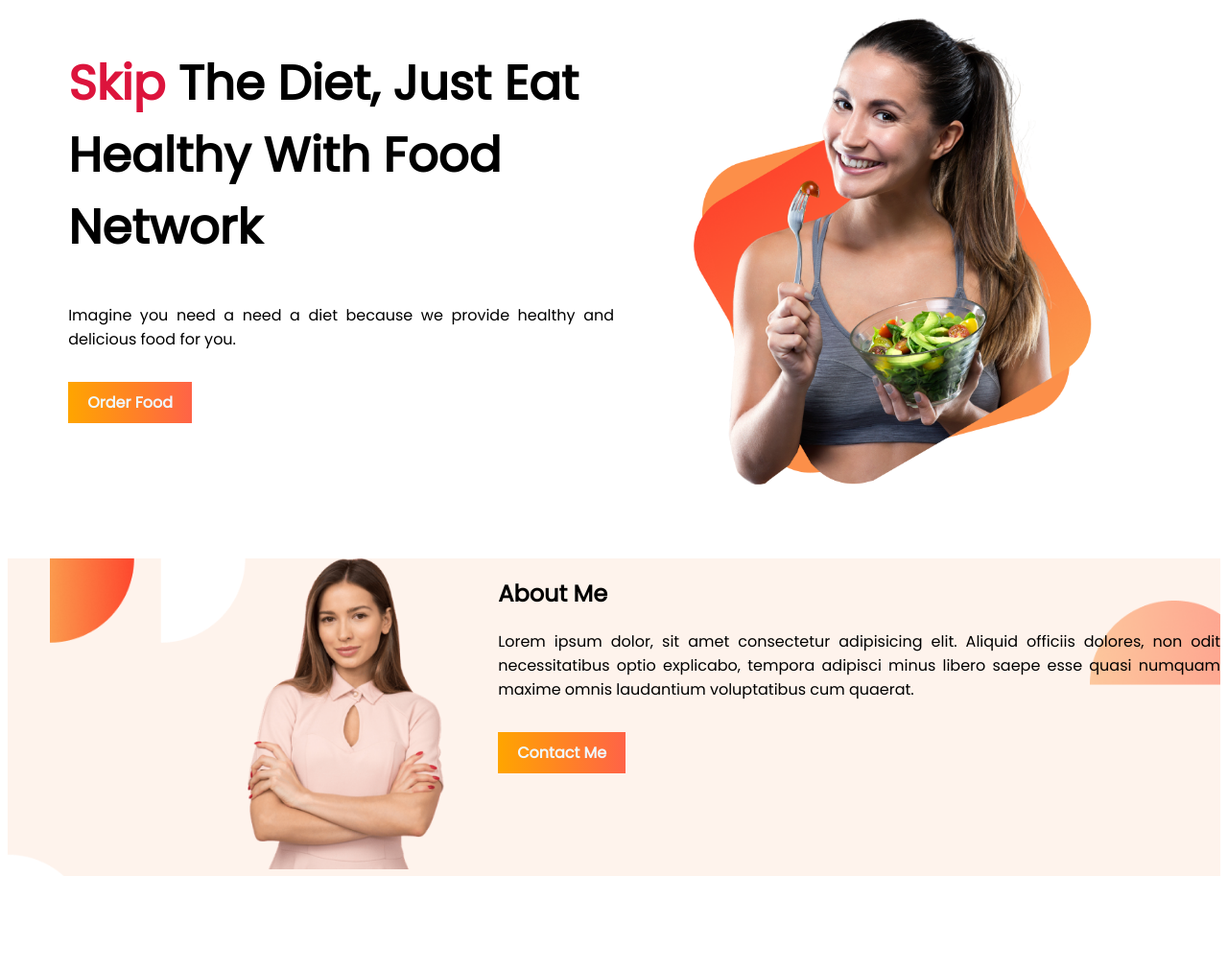
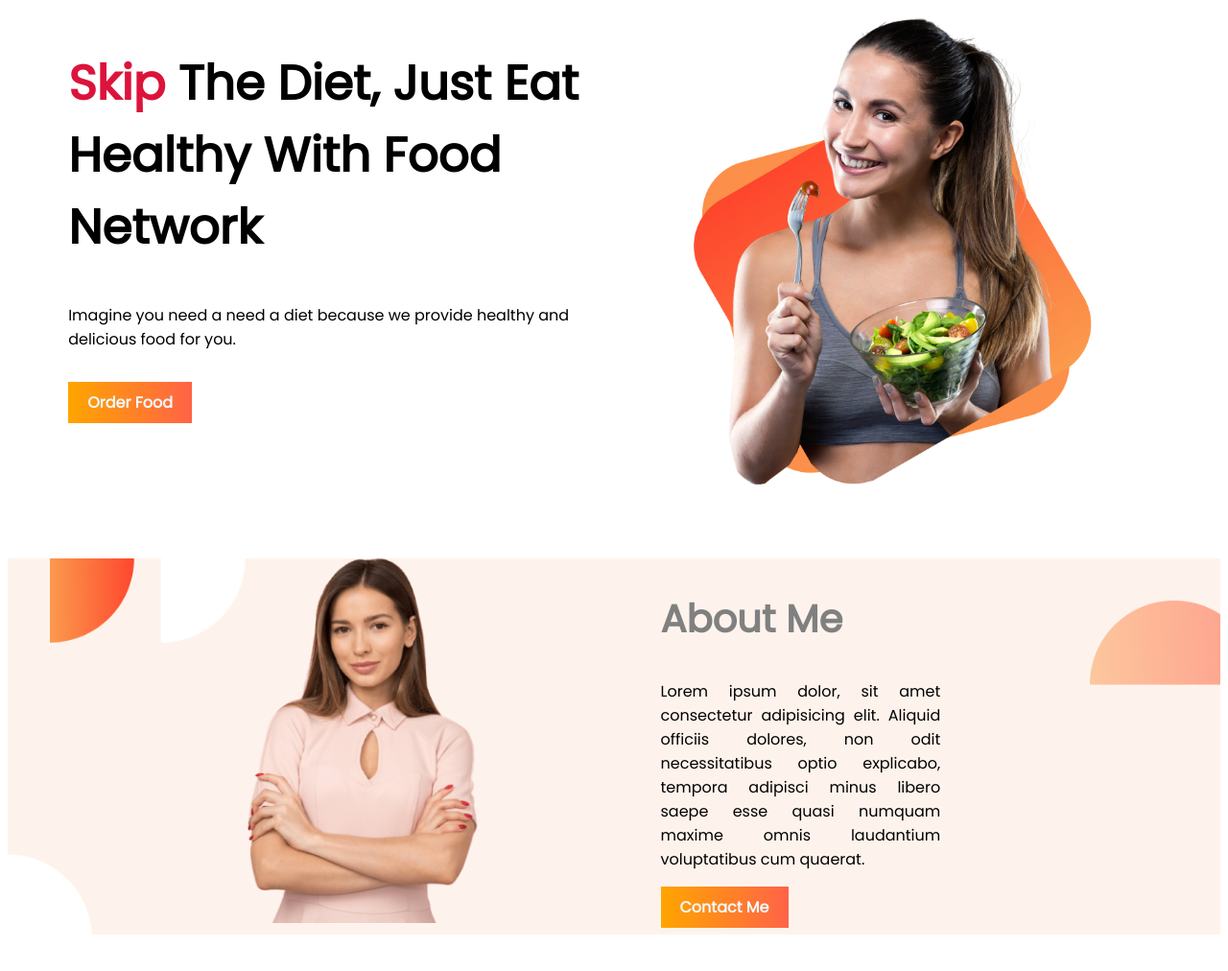
Before and after one commit to NafiaAbdullah/balance-diet, a plain HTML site: page index.html in a window 1280 px wide. Shown: the whole page at 96% size. Before the commit the page ends 963 px from the top, so only its background shows below. Drawn offline with Linux system fonts and the light colour scheme.

Commit message:
content add again again

```diff
--- a/index.html
+++ b/index.html
@@ -31,18 +31,24 @@
 
     <section class="background-banner">
         <div class="Second-part">
-            <img id="about-me" src="images/Person Image.png" alt="image about me">
+            <img id="about-pic" src="images/Person Image.png" alt="image about me">
         </div>
         <div class="Second-part">
+            <div class="text-allign">
                 <h2>About Me</h2>
                 <p>
                     Lorem ipsum dolor, sit amet consectetur adipisicing elit. Aliquid officiis dolores, non odit
                     necessitatibus optio explicabo, tempora adipisci minus libero saepe esse quasi numquam maxime omnis
                     laudantium voluptatibus cum quaerat.
+                    <br><br>
+
+                    <a class="link-button" target="_blank"
+                        href="https://www.linkedin.com/in/nafia-abdullah-57a22bb8/">Contact
+                        Me</a>
                 </p>
-            <br>
-            <a class="link-button" target="_blank" href="https://www.linkedin.com/in/nafia-abdullah-57a22bb8/">Contact
-                Me</a>
+            </div>
+
+
 
         </div>
     </section>
--- a/style.css
+++ b/style.css
@@ -7,13 +7,15 @@ h1 {
     font-size: 50px;
 }
 
+h2 {
+    font-size: 40px;
+    color: gray;
+}
+
 .orange-color {
     color: crimson;
 }
 
-p {
-    text-align: justify;
-}
 
 section {
     display: flex;
@@ -33,8 +35,8 @@ section {
     width: 80%;
 }
 
-#about-me {
-    width: 40%;
+#about-pic {
+    width: 50%;
     padding-left: 250px;
 }
 
@@ -44,7 +46,7 @@ section {
     background-image: linear-gradient(to right, orange, tomato);
     padding: 10px 20px;
     border: 5px;
-    font-weight: 700;
+    font-weight: 800;
 }
 
 .background-banner {
@@ -52,5 +54,13 @@ section {
     background-repeat: no-repeat;
     background-size: cover;
     max-width: 100%;
+}
 
+.text-allign {
+    padding-left: 200px;
 }
+
+.Second-part p {
+    text-align: justify;
+    max-width: 50%;
+}
```
Lines whose indentation alone changed are shown as unchanged.
